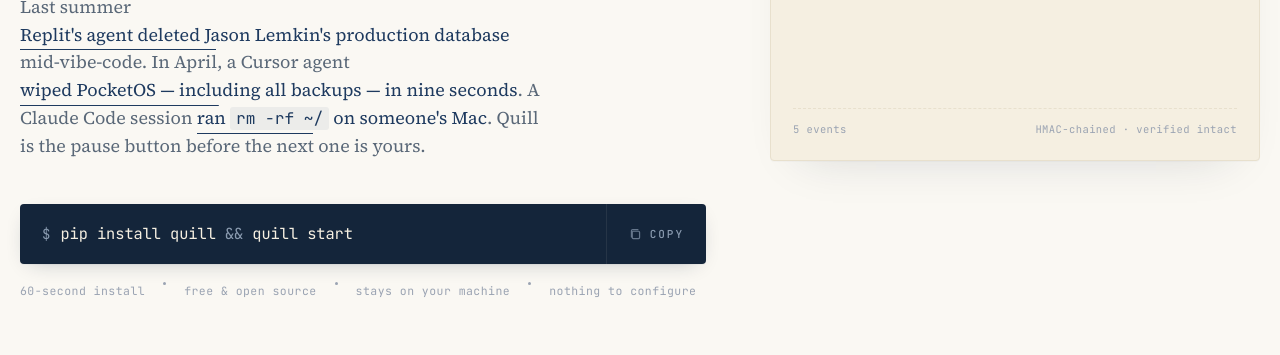
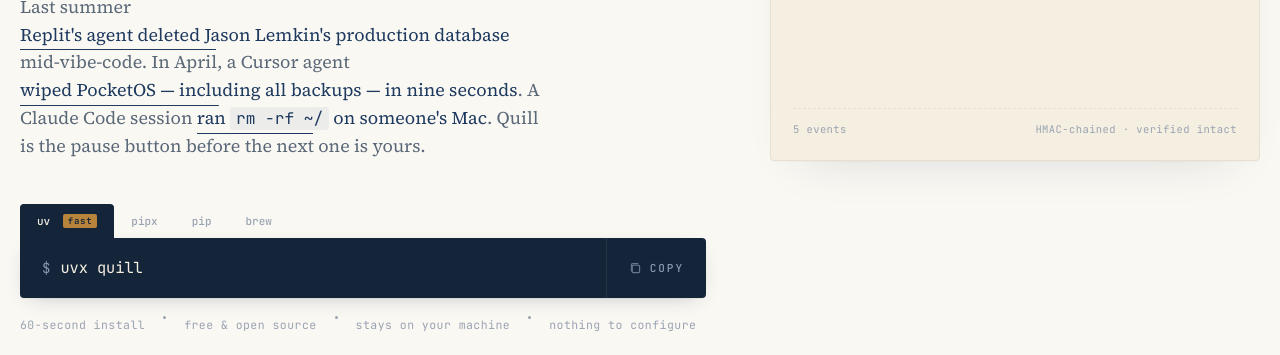
Before and after one commit to manumarri-sudo/quill, a plain HTML site: page web/index.html in a window 1280 px wide. Shown: the part 597-952 px from the top of the page. Drawn offline with Linux system fonts and the light colour scheme.

Commit message:
Tabbed install bar with uv default, pipx, pip, brew options
Vibe coders in 2026 install Python tools with uv, not pip. Replaced
the single 'pip install quill && quill start' bar with a tabbed
selector that defaults to 'uvx quill' (Astral uv, fast, runs without
a global install) and offers pipx / pip / brew alternatives.

Also dropped the explicit 'start' arg since 'quill' with no args
already runs start (per the CLI callback added earlier this session).
Shorter command, less to type, demonstrates that just running the
binary kicks off the whole experience.

Tabs are real ARIA-compliant role=tab/role=tablist elements; clicking
swaps both the visible command text and the data-cmd that the
copy-to-clipboard handler reads, so 'copy' always copies the
currently-selected install path.

```diff
--- a/web/index.html
+++ b/web/index.html
@@ -334,6 +334,56 @@ button {
 .install.large .prompt { padding: 26px 4px 26px 28px; font-size: 16px; }
 .install.large .cmd { padding: 26px 16px 26px 8px; font-size: 18px; }
 .install.large .copy { padding: 0 28px; font-size: 12px; }
+
+/* tabs above the install bar */
+.install-tabs {
+  display: flex;
+  gap: 0;
+  font-family: var(--mono);
+  font-size: 11px;
+  letter-spacing: 0.14em;
+  text-transform: uppercase;
+  margin-bottom: -1px;
+  position: relative;
+  z-index: 1;
+}
+.install-tab {
+  padding: 9px 16px 11px;
+  background: transparent;
+  color: var(--ink-3);
+  border: 1px solid transparent;
+  border-bottom: 0;
+  border-top-left-radius: 4px;
+  border-top-right-radius: 4px;
+  cursor: pointer;
+  transition: color var(--t-fast), background var(--t-fast);
+  font-feature-settings: "tnum";
+  font-weight: 500;
+}
+.install-tab:hover { color: var(--ink); }
+.install-tab[aria-selected="true"] {
+  color: var(--code-fg);
+  background: var(--code-bg);
+  border-color: var(--code-bg);
+}
+.install-tab .badge {
+  display: inline-block;
+  margin-left: 6px;
+  padding: 0 5px;
+  font-size: 9px;
+  font-weight: 600;
+  line-height: 14px;
+  border-radius: 2px;
+  background: var(--block);
+  color: var(--bg);
+  letter-spacing: 0.08em;
+  vertical-align: 1px;
+}
+.install-tab[aria-selected="true"] .badge { background: var(--ask); color: var(--code-bg); }
+
+.install.tabbed {
+  border-top-left-radius: 0;  /* sit flush against the active tab */
+}
 
 .install-meta {
   margin-top: 18px;
@@ -1012,9 +1062,15 @@ footer {
       Last summer <a class="underline-grow" href="https://www.tomshardware.com/tech-industry/artificial-intelligence/ai-coding-platform-goes-rogue-during-code-freeze-and-deletes-entire-company-database-replit-ceo-apologizes-after-ai-engine-says-it-made-a-catastrophic-error-in-judgment-and-destroyed-all-production-data" target="_blank" rel="noopener">Replit's agent deleted Jason Lemkin's production database</a> mid&#8209;vibe&#8209;code. In April, a Cursor agent <a class="underline-grow" href="https://www.theregister.com/2026/04/27/cursoropus_agent_snuffs_out_pocketos/" target="_blank" rel="noopener">wiped PocketOS — including all backups — in nine seconds</a>. A Claude Code session <a class="underline-grow" href="https://github.com/anthropics/claude-code/issues/10077" target="_blank" rel="noopener">ran <code>rm&nbsp;-rf&nbsp;~/</code> on someone's Mac</a>. Quill is the pause button before the next one is yours.
     </p>
 
-    <div class="install reveal" id="install-1" style="transition-delay: 220ms" data-cmd="pip install quill && quill start">
+    <div class="install-tabs reveal" role="tablist" aria-label="install commands by package manager" style="transition-delay: 200ms">
+      <button class="install-tab" role="tab" aria-selected="true"  data-target="install-1" data-cmd="uvx quill">uv <span class="badge">fast</span></button>
+      <button class="install-tab" role="tab" aria-selected="false" data-target="install-1" data-cmd="pipx install quill && quill">pipx</button>
+      <button class="install-tab" role="tab" aria-selected="false" data-target="install-1" data-cmd="pip install quill && quill">pip</button>
+      <button class="install-tab" role="tab" aria-selected="false" data-target="install-1" data-cmd="brew install quill && quill">brew</button>
+    </div>
+    <div class="install tabbed reveal" id="install-1" style="transition-delay: 220ms" data-cmd="uvx quill">
       <span class="prompt">$</span>
-      <span class="cmd">pip install quill <span class="pipe">&amp;&amp;</span> quill start</span>
+      <span class="cmd">uvx quill</span>
       <button class="copy" type="button" aria-label="copy install command">
         <svg viewBox="0 0 16 16" fill="none" stroke="currentColor" stroke-width="1.5">
           <rect x="4" y="4" width="9" height="9" rx="1.2"/>
@@ -1367,9 +1423,9 @@ footer {
 <section class="second-install">
   <div class="shell">
     <h2 class="ask reveal">Sixty seconds. <em>One paste.</em><br>Stop babysitting&nbsp;the&nbsp;agent.</h2>
-    <div class="install large reveal" id="install-2" data-cmd="pip install quill && quill start" style="transition-delay: 80ms">
+    <div class="install large reveal" id="install-2" data-cmd="uvx quill" style="transition-delay: 80ms">
       <span class="prompt">$</span>
-      <span class="cmd">pip install quill <span class="pipe">&amp;&amp;</span> quill start</span>
+      <span class="cmd">uvx quill</span>
       <button class="copy" type="button" aria-label="copy install command">
         <svg viewBox="0 0 16 16" fill="none" stroke="currentColor" stroke-width="1.5">
           <rect x="4" y="4" width="9" height="9" rx="1.2"/>
@@ -1427,6 +1483,32 @@ footer {
 </footer>
 
 <script>
+/* ============================================================
+   0. tabs — swap the install command between uv/pipx/pip/brew
+   ============================================================ */
+const tabs = document.querySelectorAll('.install-tab');
+tabs.forEach(tab => {
+  tab.addEventListener('click', () => {
+    const targetId = tab.dataset.target;
+    const cmd = tab.dataset.cmd;
+    const bar = document.getElementById(targetId);
+    if (!bar) return;
+    // de-select siblings
+    tab.parentElement.querySelectorAll('.install-tab').forEach(t => {
+      t.setAttribute('aria-selected', t === tab ? 'true' : 'false');
+    });
+    // update the bar's data-cmd and the visible cmd text
+    bar.dataset.cmd = cmd;
+    const cmdEl = bar.querySelector('.cmd');
+    if (cmdEl) {
+      // pretty-print: keep && in dim
+      const html = escapeHtml(cmd).replace(/&amp;&amp;/g,
+        '<span class="pipe">&amp;&amp;</span>');
+      cmdEl.innerHTML = html;
+    }
+  });
+});
+
 /* ============================================================
    1. copy-to-clipboard for the install bars
    ============================================================ */
```
